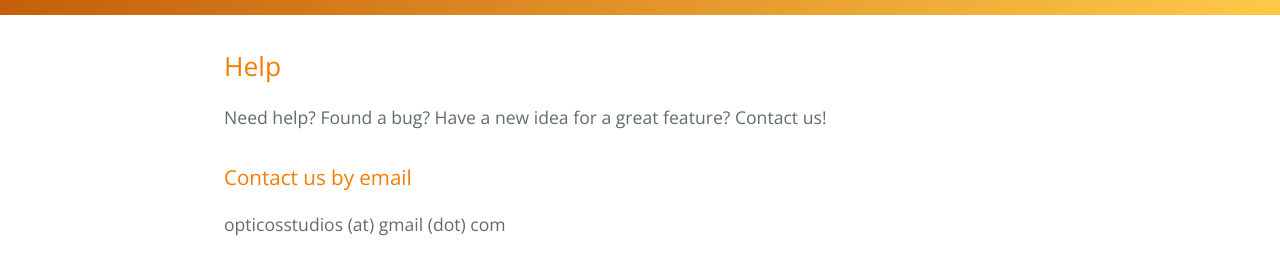
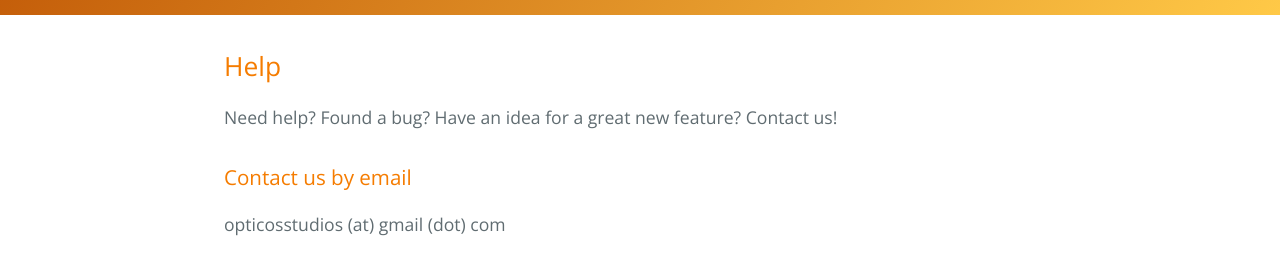
Before and after one commit to Opticos/gwsl, a Jekyll site: the page built from help.md, in a window 1280 px wide. Shown: the part 368-642 px from the top of the page. Built offline with Jekyll 4.4.1, drawn with Linux system fonts in a browser that asks for light colours; the repository's description, which GitHub fills in, is left out; some of the changed text lies outside the part shown.

Commit message:
Update help.md

```diff
--- a/help.md
+++ b/help.md
@@ -7,13 +7,13 @@ permalink: /help.html
 
 ## Help
 
-Need help? Found a bug? Have a new idea for a great feature? Contact us!
+Need help? Found a bug? Have an idea for a great new feature? Contact us!
 
 ### Contact us by email
 
 opticosstudios (at) gmail (dot) com
 
-### Visit Our Discord Server
+### Visit Our Discord Server (Faster Responses)
 
 [![Discord Banner 3](https://discord.com/api/guilds/618185330289541130/widget.png?style=banner3)](https://discord.gg/VkvNgkH)
 
```
